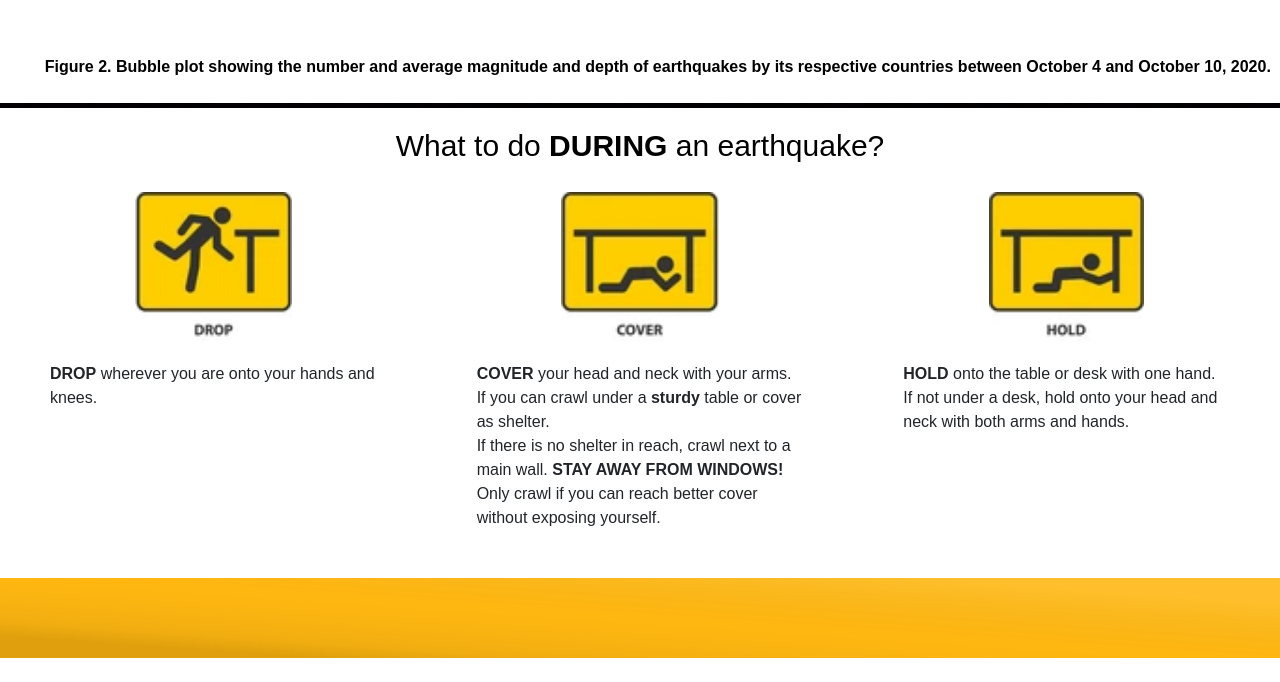
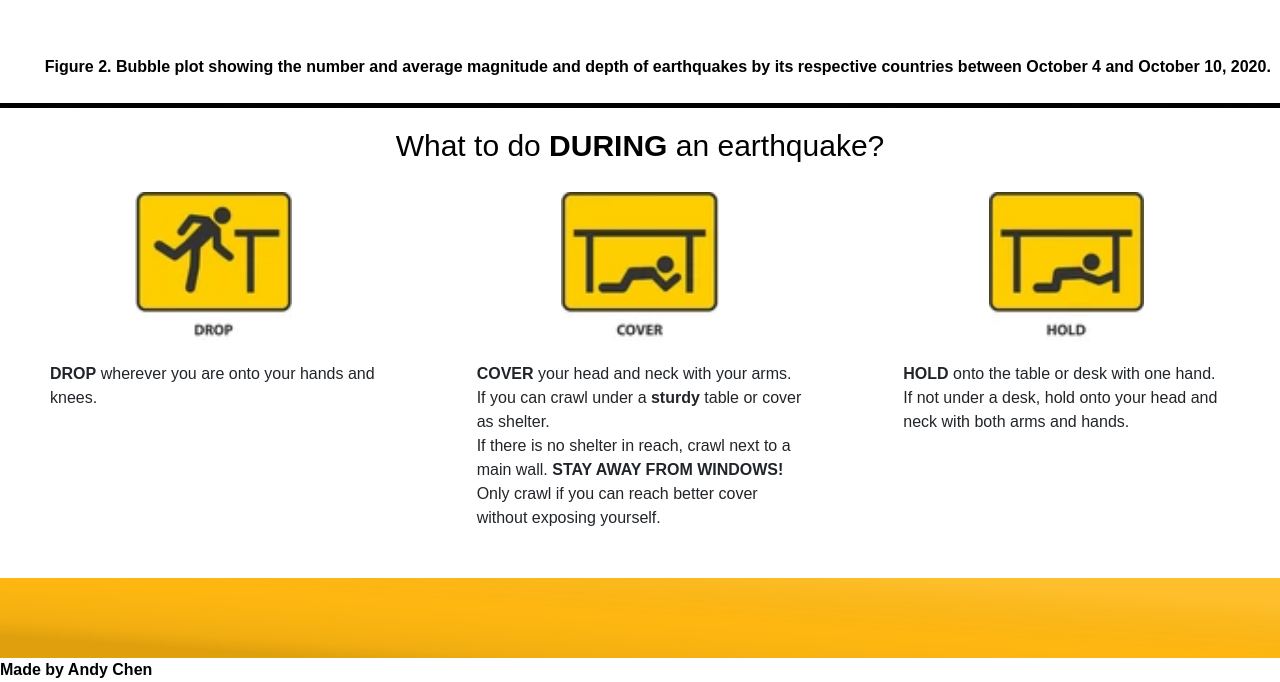
Before and after one commit to XndyChen/datavis2, a plain HTML site: page index.html in a window 1280 px wide. Shown: the part 1200-1882 px from the top of the page. Before the commit the page ends 1858 px from the top, so only its background shows below. Drawn offline with nearby package versions, Linux system fonts and the light colour scheme; a script that the page names is missing.

Commit message:
Update index.html
updated

```diff
--- a/index.html
+++ b/index.html
@@ -139,6 +139,7 @@
 <div class="pure-g">
   <div class="pure-u-1">
     <img src="SafetyYellow.jpg" />
+    <p>Made by Andy Chen</p>
   </div>
 </div>
 </footer>
```
